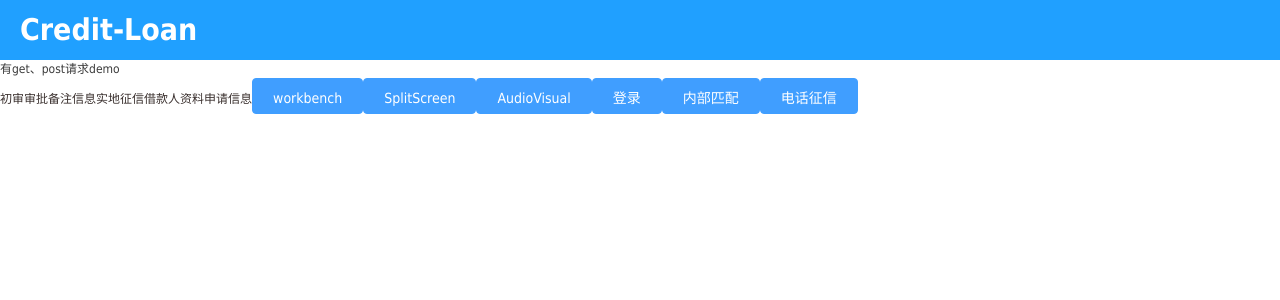
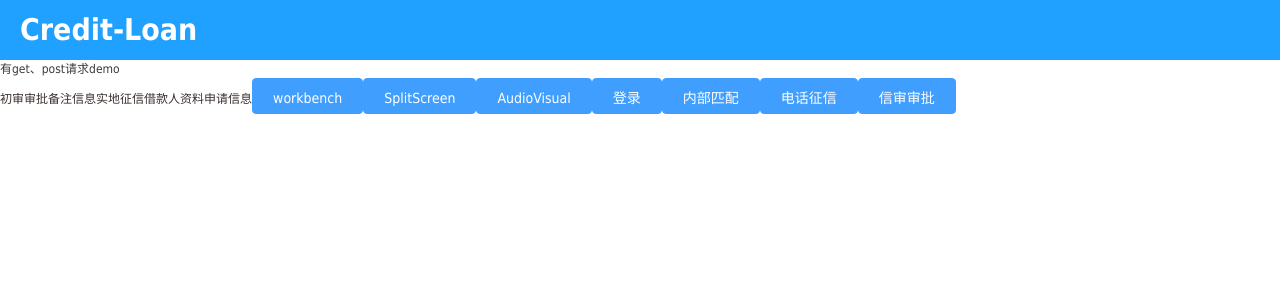
Before and after one commit to mona1002/credit-loan-audit, a Vue app: page /#/ in a window 1280 px wide. Shown: the top 300 px of the page. Built offline with nearby package versions, Linux system fonts and the light colour scheme.

Commit message:
增加 模块跳转

```diff
--- a/src/view/HelloWorld.vue
+++ b/src/view/HelloWorld.vue
@@ -19,7 +19,10 @@
     <router-link to="/login">  <el-button type="primary">登录</el-button></router-link>
   <router-link to="/InternalMatch">  <el-button type="primary">内部匹配</el-button></router-link>
   <router-link to="/PhoneCredit">  <el-button type="primary">电话征信</el-button></router-link>
+  <router-link to="/CreditApproval">  <el-button type="primary">信审审批</el-button></router-link>
   </div>
+
+
 </template>
 
 <script>
```
